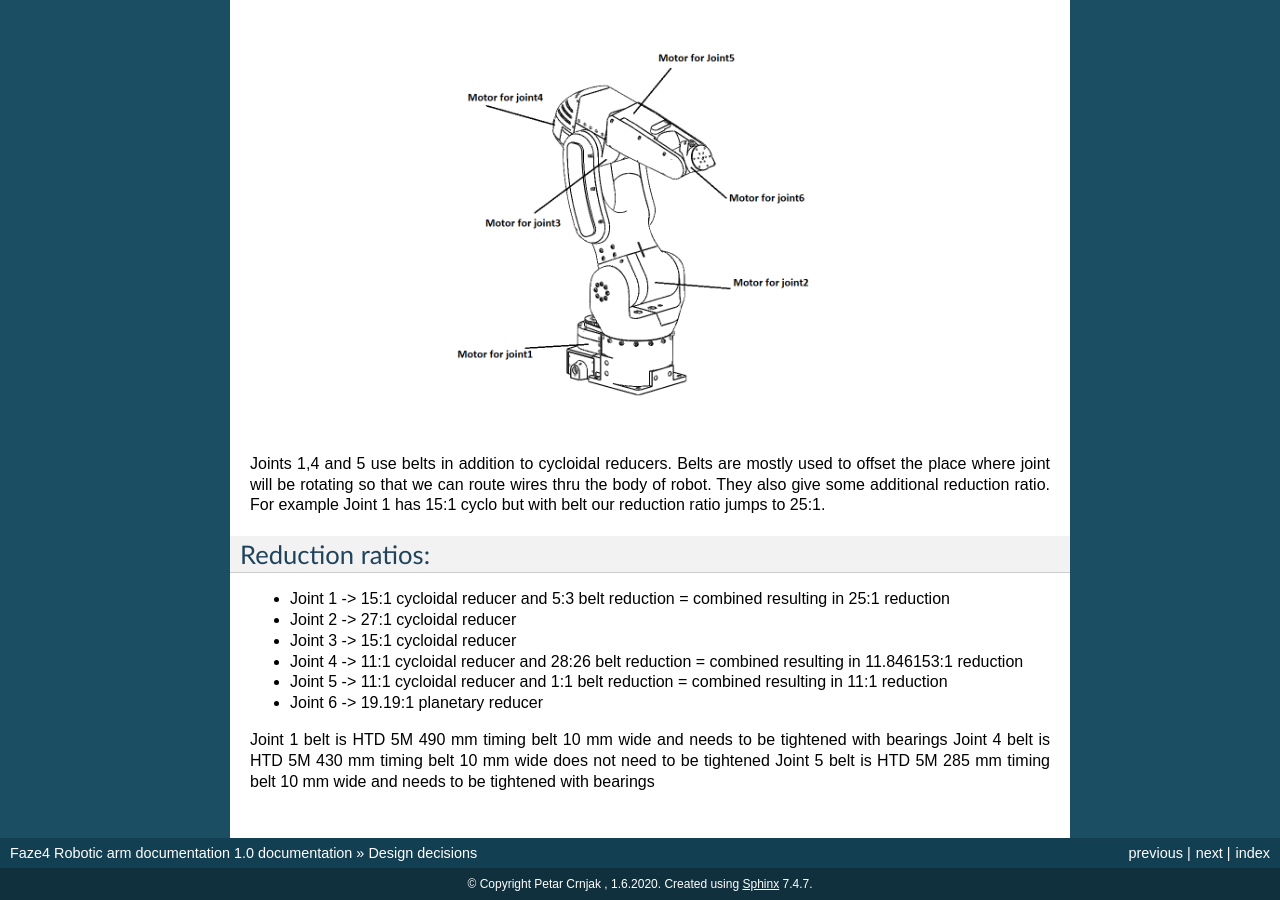
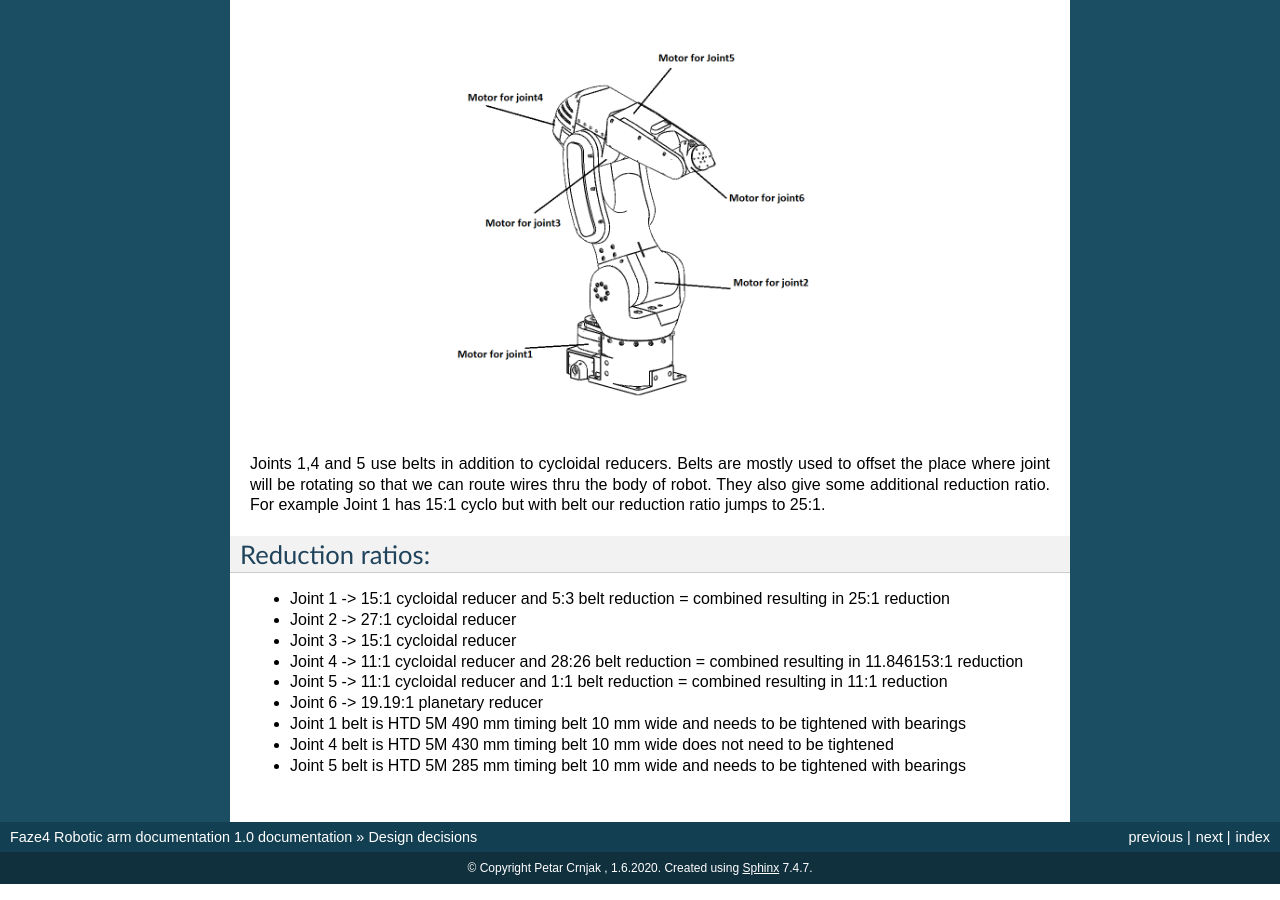
Before and after one commit to PCrnjak/Read_the_docs_test, a Sphinx documentation site: the page built from docs/Design_decisions.rst, in a window 1280 px wide and 900 px high, scrolled down 2378 px. Built offline with Sphinx 7.4.7, drawn with Linux system fonts in a browser that asks for light colours.

```diff
--- a/docs/Design_decisions.rst
+++ b/docs/Design_decisions.rst
@@ -68,6 +68,6 @@ Reduction ratios:
 * Joint 5 -> 11:1 cycloidal reducer and 1:1 belt reduction = combined resulting in 11:1 reduction
 * Joint 6 -> 19.19:1 planetary reducer
 
-Joint 1 belt is HTD 5M 490 mm timing belt 10 mm wide and needs to be tightened with bearings
-Joint 4 belt is HTD 5M 430 mm timing belt 10 mm wide does not need to be tightened
-Joint 5 belt is HTD 5M 285 mm timing belt 10 mm wide and needs to be tightened with bearings
+* Joint 1 belt is HTD 5M 490 mm timing belt 10 mm wide and needs to be tightened with bearings
+* Joint 4 belt is HTD 5M 430 mm timing belt 10 mm wide does not need to be tightened
+* Joint 5 belt is HTD 5M 285 mm timing belt 10 mm wide and needs to be tightened with bearings
```
